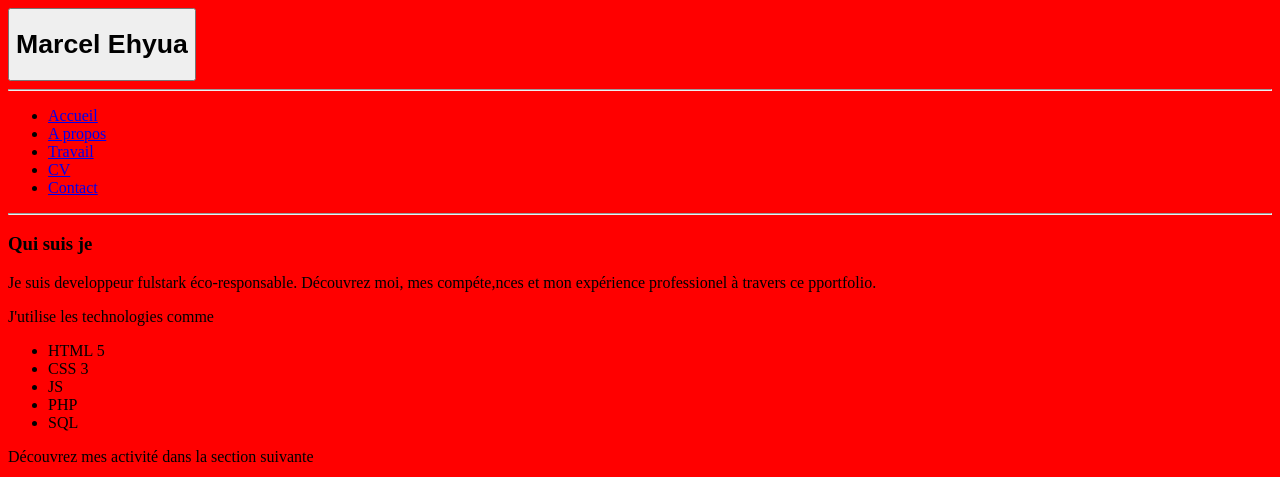
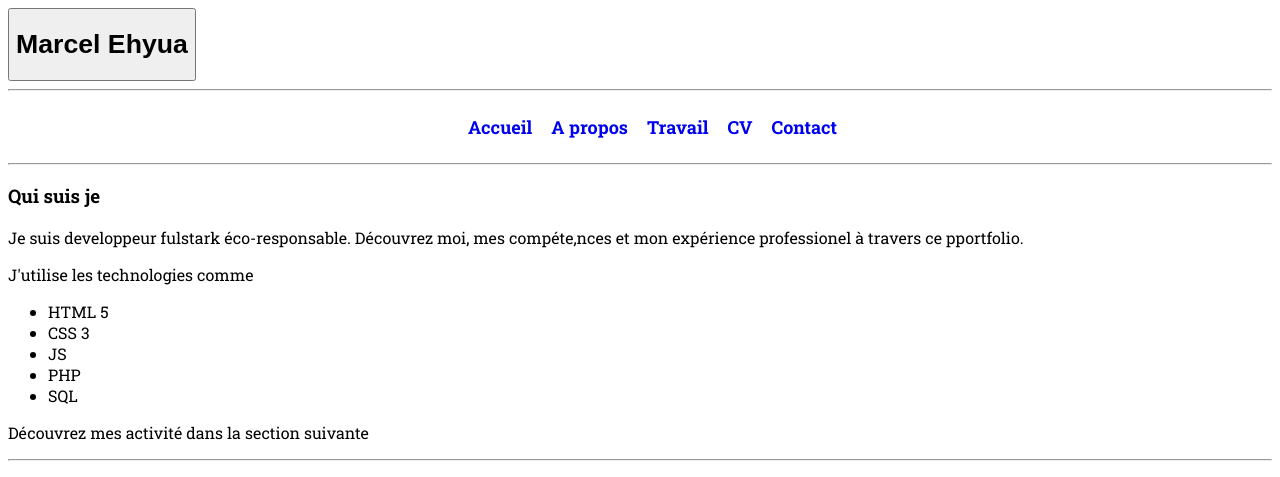
Before and after one commit to Ehyua777/portfolio.gmc, a plain HTML site: page index.html in a window 1280 px wide. Shown: the top 477 px of the page. Drawn offline with Linux system fonts and the light colour scheme.

Commit message:
17-02-24 third commit

```diff
--- a/Styles/style.scss
+++ b/Styles/style.scss
@@ -1,3 +1,39 @@
+@import url('https://fonts.googleapis.com/css2?family=Roboto+Slab:wght@100..900&display=swap');
+
 body {
-    background-color: red;
+    font-family: "Roboto Slab", serif;
 }
+
+nav {
+    width: 100%;
+    display: inline-block;
+    text-align: center;
+}
+
+nav li {
+    display: inline-block;
+    margin-right: 15px;
+}
+
+nav li a {
+    font-weight: bold;
+    font-size: 18px;
+    text-decoration: none;
+}
+
+nav li a:hover {
+    color: #0F0;
+}
+
+nav li a:active {
+    color: #FF8000;
+}
+
+nav li a:focus {
+    color: #FF8000;
+    text-decoration: underline;
+}
+
+nav li a:visited {
+    color: #666;
+}
```
Also changed, not shown: Styles/style.css, 1 other file.
